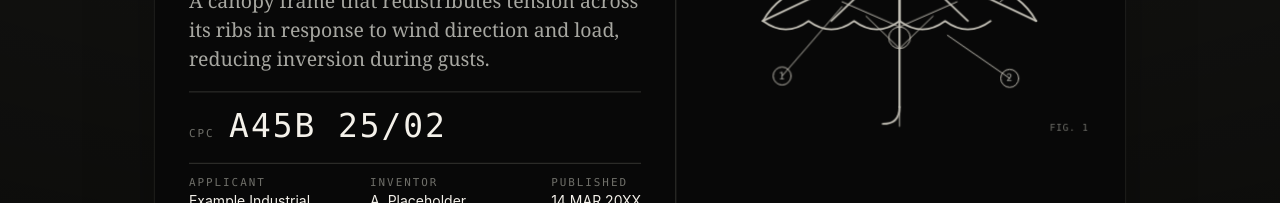
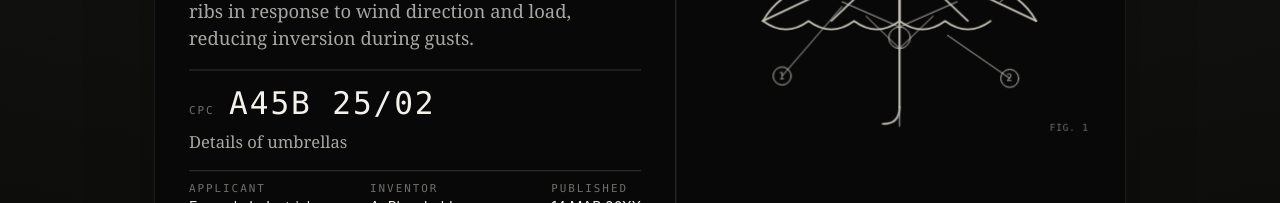
Before and after one commit to marcusboa/Project-Lantern, a React (Vite) app: page / in a window 1280 px wide. Shown: the part 413-616 px from the top of the page. Built offline with nearby package versions, Linux system fonts and the light colour scheme; no server answers.

Commit message:
Show the main group's CPC definition on the card front
Co-Authored-By: Marcus  Simmonds <marcus@boabands.com.au>

```diff
--- a/src/components/PatentCardView.tsx
+++ b/src/components/PatentCardView.tsx
@@ -1,6 +1,7 @@
 import type { PatentCard } from '../types/patent';
 import { diagramRegistry } from '../diagrams';
 import { CpcBreakdown } from './CpcBreakdown';
+import { dissectCode, titleFor } from '../cpc/cpcSymbol';
 import { useFitScale } from '../hooks/useFitScale';
 
 export type TransitionPhase = 'enter' | 'exit';
@@ -52,11 +53,14 @@ export function PatentCardView({
   const Diagram = diagramRegistry[card.diagramComponent];
   const hasCpc = card.cpc.code !== '' || card.cpc.hierarchy.length > 0;
   const showBack = flipped && hasCpc;
+  const mainGroup = dissectCode(card.cpc.code)?.find((segment) => segment.rank === 'group');
+  const mainGroupTitle = mainGroup ? titleFor(card.cpc.hierarchy, mainGroup.symbol) : undefined;
   const frontText = useFitScale<HTMLDivElement>(
     [
       card.displayTitle,
       card.plainLanguageDescription,
       card.cpc.code,
+      mainGroupTitle,
       card.applicant,
       card.inventor,
       card.publicationDate,
@@ -131,6 +135,9 @@ export function PatentCardView({
                 <div className="card__cpc">
                   <span className="label">CPC</span>
                   <span className="card__cpc-code">{card.cpc.code}</span>
+                  {mainGroupTitle ? (
+                    <span className="card__cpc-definition">{mainGroupTitle}</span>
+                  ) : null}
                 </div>
               ) : null}
               <dl className="card__meta card__meta--front">
--- a/src/styles/app.css
+++ b/src/styles/app.css
@@ -303,8 +303,9 @@ button {
 
 .card__cpc {
   display: flex;
+  flex-wrap: wrap;
   align-items: baseline;
-  gap: var(--space-3);
+  gap: calc(6px * var(--fit, 1)) var(--space-3);
   padding-top: calc(10px * var(--fit, 1));
   border-top: var(--rule-width) solid var(--colour-rule);
   min-width: 0;
@@ -315,6 +316,14 @@ button {
   font-size: calc(22px * var(--fit, 1));
   letter-spacing: var(--tracking-technical);
   color: var(--colour-text-primary);
+}
+
+.card__cpc-definition {
+  flex-basis: 100%;
+  font-family: var(--font-display);
+  font-size: calc(var(--size-body) * 0.9 * var(--fit, 1));
+  line-height: 1.4;
+  color: var(--colour-text-secondary);
 }
 
 .card__meta dd {
```
